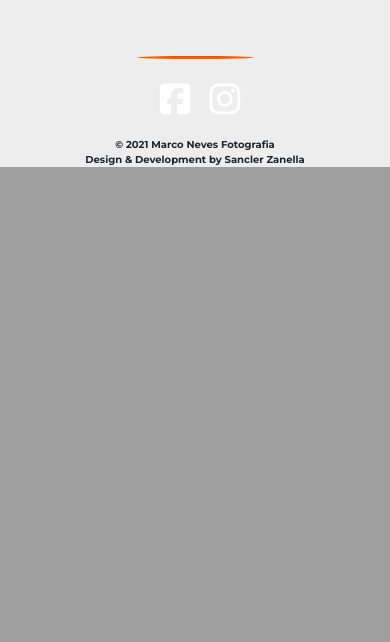
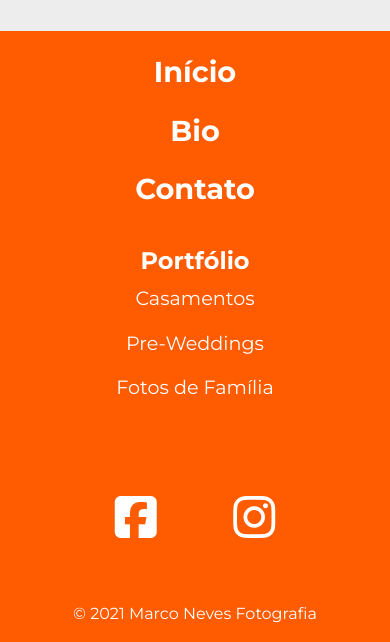
Before and after one commit to SanclerZanella/mn_photography-, a Django app: template home/templates/home/index.html in a window 390 px wide. Shown: the part 1692-2334 px from the top of the page. Before the commit the page ends 1859 px from the top, so only its background shows below. Run offline with Django 3.2, Linux system fonts and the light colour scheme; the template is opened without the code that fills it, so the values that code supplies are empty; some libraries are stand-ins or nearby versions; some web fonts are replaced.

Commit message:
Change footer style

```diff
--- a/home/static/home/css/home.css
+++ b/home/static/home/css/home.css
@@ -215,3 +215,5 @@
 .eapps-instagram-feed-title {
     font-family: "Montserrat", sans-serif;
 }
+
+@media (min-width: 320px) and (max-width: 767px) {}
--- a/home/templates/home/index.html
+++ b/home/templates/home/index.html
@@ -49,7 +49,7 @@
                     <!-- Image cards with quote -->
 
                     <div class="row no-gutters">
-                        <div class="col-md col-lg-6 col-xl-8 img-centered">
+                        <div class="col-12 col-md col-lg-6 col-xl-8 img-centered">
                             <figure>
                                 <img id="first-md-content-img" class="md-content-img shadow"
                                     src="{{ MEDIA_URL }}images/home/awarded-photo.jpeg" alt="
--- a/mn_photo/settings.py
+++ b/mn_photo/settings.py
@@ -28,7 +28,7 @@ SECRET_KEY = os.environ.get('DJANGO_SECRET', '')
 # SECURITY WARNING: don't run with debug turned on in production!
 DEBUG = 'DEVELOPMENT' in os.environ
 
-ALLOWED_HOSTS = []
+ALLOWED_HOSTS = ['localhost']
 
 # Application definition
 
--- a/requirements.txt
+++ b/requirements.txt
@@ -17,7 +17,7 @@ debugpy==1.4.3
 decorator==5.1.0
 defusedxml==0.7.1
 distlib==0.3.2
-Django==4.0
+Django==3.2.7
 django-allauth==0.46.0
 djongo==1.3.6
 dnspython==2.1.0
@@ -83,6 +83,7 @@ pyparsing==2.4.7
 pyrsistent==0.18.0
 python-dateutil==2.8.2
 python3-openid==3.2.0
+pytz==2021.3
 PyYAML==5.4.1
 pyzmq==22.2.1
 r2c-py-ast==0.1.0b1
--- a/static/css/base.css
+++ b/static/css/base.css
@@ -147,39 +147,53 @@ nav .dropdown-item:hover {
 /* ---------------------------------- Footer */
 
 footer {
-    margin-top: 25px;
-    position: relative;
+    background-color: #ff5b00;
+    width: 100%;
 }
 
-footer a {
-    text-decoration: none;
-    color: #ff5b00;
+footer ul {
+    list-style-type: none;
+    padding: 0;
 }
 
-footer i {
-    padding-left: 10px;
+footer .col-lg-2 h3 {
+    font-weight: 700;
+    font-size: 1.5em;
+    margin-top: 1.5rem;
+    color: #fff;
 }
 
-footer p {
-    margin: 0;
+footer .col-lg-2 a {
+    text-decoration: none;
+    color: #fff;
 }
 
-.social-icons {
-    text-align: center;
-    font-size: 35px;
-    margin-bottom: 10px;
+footer .col-lg-2 a:hover {
+    font-weight: 800;
+    text-decoration: underline;
 }
 
-.footer-copyright {
-    font-size: 10px;
-    text-align: center;
-    font-weight: bold;
+.social-link {
+    font-size: 5em;
+    margin-top: 1rem;
 }
 
-footer a:hover {
-    color: #ef5500;
+.social-link i {
+    text-decoration: none;
+    color: #fff;
+    margin: 0 2rem;
+}
+
+.social-link i:hover {
     font-size: 1.1em;
+}
+
+.social-link a:hover {
     text-decoration: none;
+}
+
+.copyright {
+    color: #fff;
 }
 
 /* ----------------------------------Media queries*/
--- a/static/js/base.js
+++ b/static/js/base.js
@@ -6,7 +6,7 @@ $('#expand-menu-icon').click(() => {
 });
 
 // Cole mobile nav bar
-$('.close-menu').click(() => {
+$('.close-menu > p').click(() => {
     $('.mobile-nav').addClass('display-mobile-nav');
     $('.mobile-nav').hide(300);
     $('.mobile-nav').children().hide(300);
@@ -18,3 +18,18 @@ $('.toast').toast('show');
 // Update footer year
 var currentYear= new Date().getFullYear();
 $('#copyright-year').text(currentYear);
+
+$('#portfolio-dropdown').click(() => {
+    let caret_up = $('.fa-caret-up');
+    let caret_down = $('.fa-caret-down');
+    let sub_nav = $('.sub-nav');
+    sub_nav.slideToggle("slow");
+
+    if(caret_up.hasClass('hiden')) {
+        caret_up.removeClass('hiden');
+        caret_down.addClass('hiden');
+    } else if(caret_down.hasClass('hiden')) {
+        caret_down.removeClass('hiden');
+        caret_up.addClass('hiden');
+    }
+});
--- a/templates/base.html
+++ b/templates/base.html
@@ -112,28 +112,62 @@
     <!-- Footer section: Includes Icons Links for Social media, Copyright, google translation api and the grid system from Bootstrap 4 -->
 
     <footer>
-        <hr>
-
-        <!-- Icons Links for Social Media -->
-
-        <div class="row no-gutters">
-            <div class="col-12 social-icons">
-                <a href="https://www.facebook.com/MARCONEVESFOTOGRAFIA/" target="_blank"
-                    aria-label="Go to Marco Neves Photography Facebook page (opens in new tab)" rel="noopener"> <i
-                        class="fab fa-facebook-square"></i>
-                </a>
-                <a href="https://www.instagram.com/marconevesfotografia/?hl=en" target="_blank"
-                    aria-label="Go to Marco Neves Photography Instagram page (opens in new tab)" rel="noopener">
-                    <i class="fab fa-instagram"></i>
-                </a>
+        <div class="row no-gutters ml-lg-3">
+            <div class="col-12 col-md-6 col-lg-2 text-center text-lg-left">
+                <ul>
+                    <li>
+                        <a href="" aria-label="go to land page">
+                            <h3>Início</h3>
+                        </a>
+                    </li>
+                    <li>
+                        <a href="" aria-label="go to Bio page">
+                            <h3>Bio</h3>
+                        </a>
+                    </li>
+                    <li>
+                        <a href="" aria-label="go to Contact page">
+                            <h3>Contato</h3>
+                        </a>
+                    </li>
+                </ul>
+            </div>
+            <div class="col-12 col-md-6 col-lg-2 text-center text-lg-left">
+                <ul>
+                    <li>
+                        <h3>Portfólio</h3>
+                    </li>
+                    <li>
+                        <a href="" aria-label="go to weddings photos page">
+                            <p>Casamentos</p>
+                        </a>
+                    </li>
+                    <li>
+                        <a href="" aria-label="go to pre wedding photos page">
+                            <p>Pre-Weddings</p>
+                        </a>
+                    </li>
+                    <li>
+                        <a href="" aria-label="go to family photos page">
+                            <p>Fotos de Família</p>
+                        </a>
+                    </li>
+                </ul>
+            </div>
+            <div class="col-12 col-md-6 col-lg-6 text-center text-md-right text-lg-center mt-5 mb-5">
+                <div class="social-link">
+                    <a href="https://www.facebook.com/MARCONEVESFOTOGRAFIA/" target="_blank" rel="external" aria-label="go to facebook">
+                        <i class="fab fa-facebook-square"></i>
+                    </a>
+                    <a href="https://www.instagram.com/marconevesfotografia/?hl=en" target="_blank" rel="external" aria-label="go to instagram">
+                        <i class="fab fa-instagram"></i>
+                    </a>
+                </div>
             </div>
         </div>
-
-        <!-- Copyright -->
-        <div class="row no-gutters">
-            <div class="col footer-copyright">
+        <div class="row no-gutters copyright">
+            <div class="col-12 text-center footer-copyright">
                 <p> © <span id="copyright-year">?</span> Marco Neves Fotografia </p>
-                <p>Design & Development by Sancler Zanella</p>
             </div>
         </div>
     </footer>
@@ -141,9 +175,7 @@
     <!-- External resources -->
     {% block corejs %}
         <script src="https://kit.fontawesome.com/169bbd8201.js" crossorigin="anonymous"></script>
-        <script src="https://code.jquery.com/jquery-3.5.1.slim.min.js"
-            integrity="sha384-DfXdz2htPH0lsSSs5nCTpuj/zy4C+OGpamoFVy38MVBnE+IbbVYUew+OrCXaRkfj" crossorigin="anonymous">
-        </script>
+        <script src="https://code.jquery.com/jquery-3.6.0.min.js" integrity="sha256-/xUj+3OJU5yExlq6GSYGSHk7tPXikynS7ogEvDej/m4=" crossorigin="anonymous"></script>
         <script src="https://cdn.jsdelivr.net/npm/bootstrap@4.5.3/dist/js/bootstrap.bundle.min.js"
             integrity="sha384-ho+j7jyWK8fNQe+A12Hb8AhRq26LrZ/JpcUGGOn+Y7RsweNrtN/tE3MoK7ZeZDyx" crossorigin="anonymous">
         </script>
--- a/templates/includes/mobile-navbar.html
+++ b/templates/includes/mobile-navbar.html
@@ -1,6 +1,5 @@
 <!-- Navbar for medium and small screens -->
-<nav class="navbar navbar-expand-lg navbar-light no-gutters d-lg-none">
-    <div class="row no-gutters">
+<nav class="navbar d-lg-none">
 
     <!-- Logo -->
     <div class="col-6 pt-2 text-left">
@@ -15,7 +14,7 @@
         <i class="fas fa-bars fa-lg mr-3"></i>
     </div>
 
-    </div>
+
 
     <!-- Mobile menu -->
     <div class="row no-gutters mobile-nav display-mobile-nav">
@@ -24,29 +23,27 @@
             <p>X</p>
         </div>
 
-        <div class="col-12 menu">
+        <div class="col-12 menu content-alignment text-center">
 
             <ul>
 
                 <li>
-                    <a class="nav-link" href="{% url 'home' %}" aria-label="Go to home page">Início <span class="sr-only">(Página
+                    <a class="nav-link" href="{% url 'home' %}" aria-label="Go to home page">Início<span class="sr-only">(Página
                         atual)</span></a>
                 </li>
 
                 <li>
-                    <a class="nav-link dropdown-toggle" href="" id="navbarDropdown-lg-sc" role="button"
-                        data-toggle="dropdown" aria-haspopup="true" aria-expanded="false"
-                        aria-label="Dropdown menu which opens the wedding page link, pre-wedding page link and family photo page link">
-                        Portfólio
-                    </a>
-                    <div class="dropdown-menu" aria-labelledby="navbarDropdown-lg-sc">
-                        <a class="dropdown-item" href=""
-                            aria-label="Go to weddings portfolio">Casamentos</a>
-                        <a class="dropdown-item" href=""
-                            aria-label="Go to pre-weddings portfolio">Pre-Weddings</a>
-                        <a class="dropdown-item" href="" aria-label="Go to family photo portfolio">Fotos
-                            de família</a>
+                    <a id="portfolio-dropdown" class="nav-link" href="#" aria-label="Go to portfolio page">Portfólio <i class="fas fa-caret-down"></i> <i class="fas fa-caret-up hiden"></i> </a>
+                    <div class="row no-gutters sub-nav">
+                        <div class="col-12 text-center content-alignment">
+                            <ul>
+                                <li><a href="">Casamentos</a></li>
+                                <li><a href="">Pre-Weddings</a></li>
+                                <li><a href="">Fotos de família</a></li>
+                            </ul>
                         </div>
+                    </div>
+
                 </li>
 
                 <li>
```
Also changed, not shown: other parts of static/css/base.css (+120 -28 lines). Lines whose indentation alone changed are shown as unchanged.
